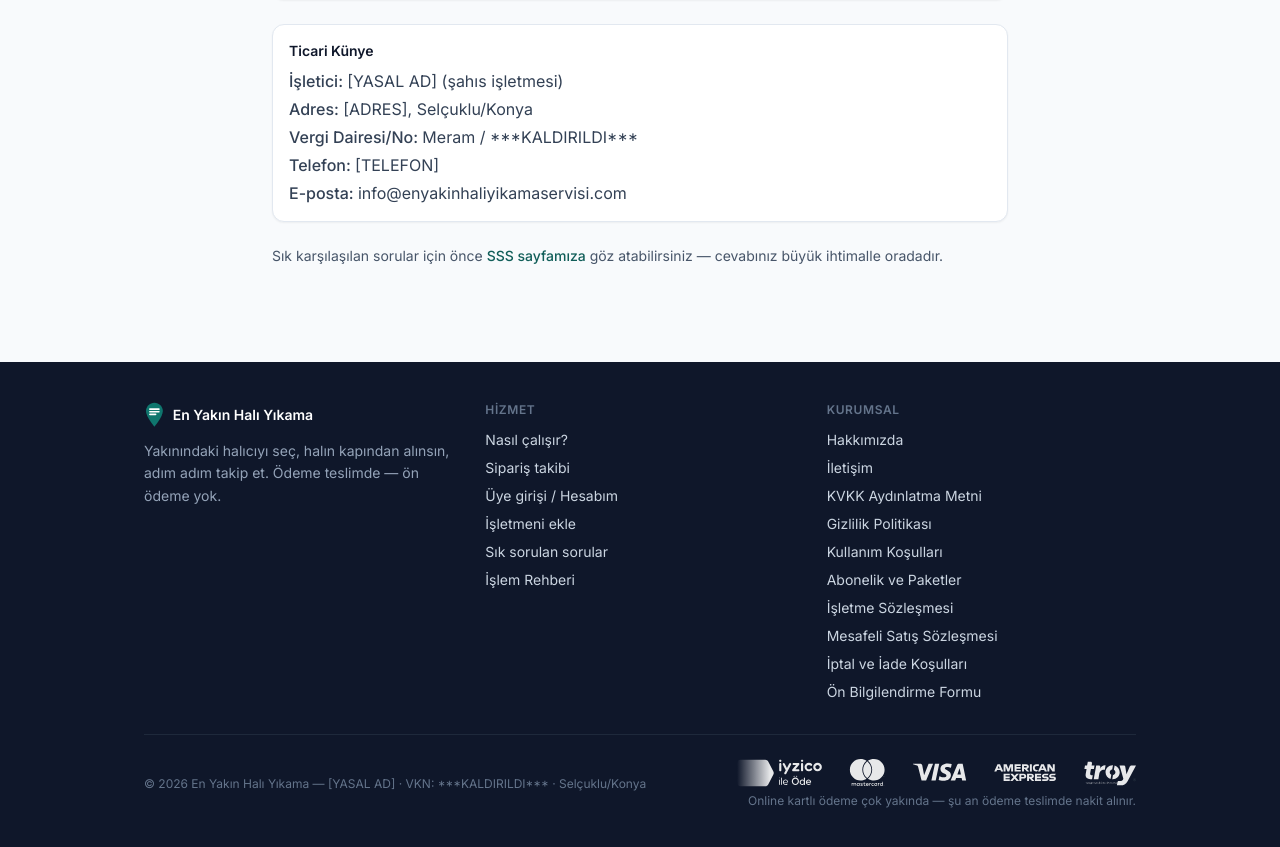
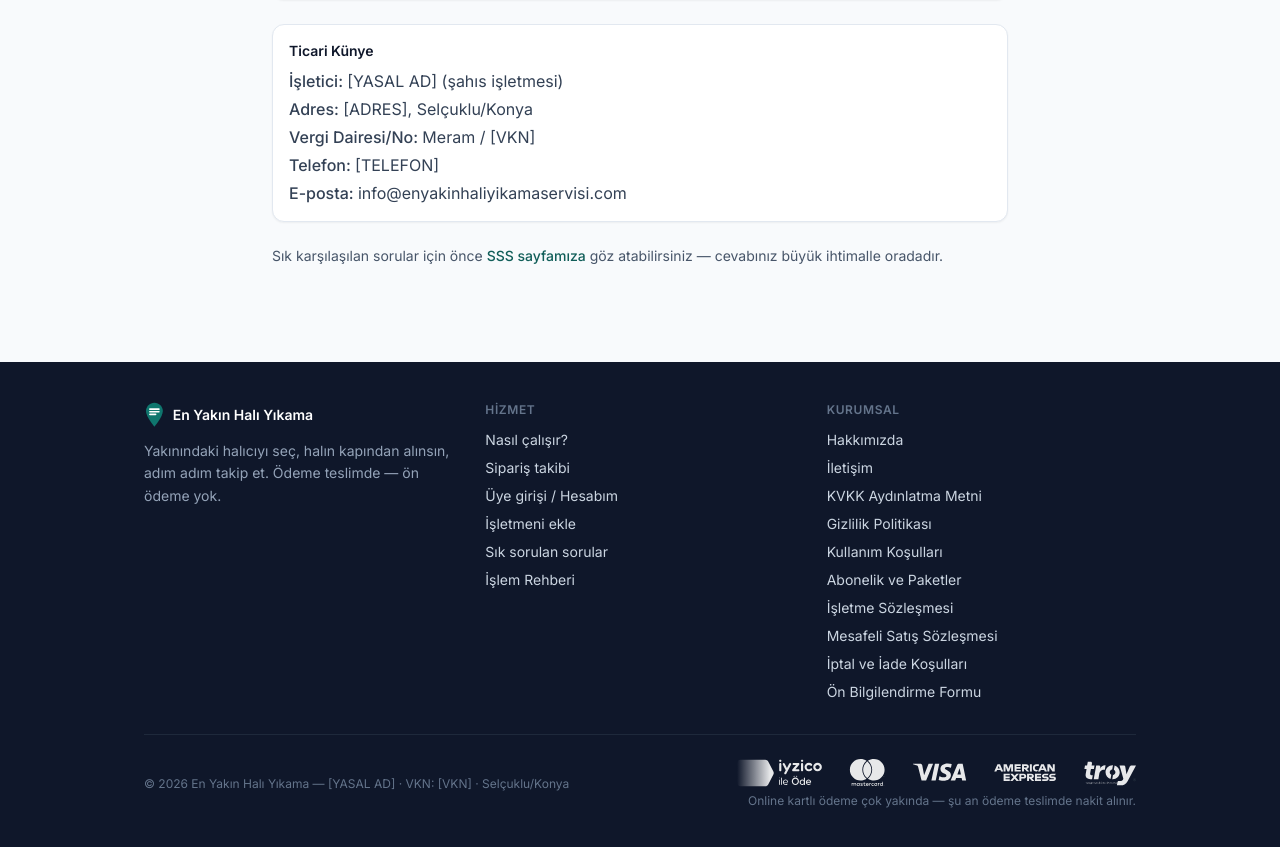
Before and after one commit to zegroged/hali-platform, a Next.js app: page /iletisim in a window 1280 px wide. Shown: the part 461-1308 px from the top of the page. Built offline with nearby package versions, Linux system fonts and the light colour scheme; no server answers.

Commit message:
fix(künye): footer ve 6 yasal sayfada yanlışlıkla TCKN (***KALDIRILDI***) 'VKN' olarak gösteriliyordu → gerçek VKN ***KALDIRILDI*** ile değiştirildi (kişisel TC'nin herkese açık sızması + hatalı etiket giderildi)

```diff
--- a/src/app/hakkimizda/page.tsx
+++ b/src/app/hakkimizda/page.tsx
@@ -81,7 +81,7 @@ export default function HakkimizdaPage() {
         <p>
           İşletici: <strong>[YASAL AD]</strong> (şahıs işletmesi) ·
           [ADRES], Selçuklu/Konya ·
-          Vergi Dairesi/No: Meram / ***KALDIRILDI***. Bize ulaşmak için{" "}
+          Vergi Dairesi/No: Meram / [VKN]. Bize ulaşmak için{" "}
           <Link
             href="/iletisim"
             className="font-medium text-brand-dark hover:underline"
--- a/src/app/iletisim/page.tsx
+++ b/src/app/iletisim/page.tsx
@@ -89,7 +89,7 @@ export default function IletisimPage() {
           </div>
           <div>
             <dt className="inline font-medium">Vergi Dairesi/No: </dt>
-            <dd className="inline">Meram / ***KALDIRILDI***</dd>
+            <dd className="inline">Meram / [VKN]</dd>
           </div>
           <div>
             <dt className="inline font-medium">Telefon: </dt>
--- a/src/app/isletme-sozlesmesi/page.tsx
+++ b/src/app/isletme-sozlesmesi/page.tsx
@@ -29,7 +29,7 @@ export default function IsletmeSozlesmesiPage() {
           <strong>aracı hizmet sağlayıcıdır</strong>; halı yıkama hizmetinin
           tarafı değildir. İşletici: <strong>[YASAL AD]</strong> (şahıs
           işletmesi), [ADRES],
-          Selçuklu/Konya · Vergi Dairesi/No: Meram / ***KALDIRILDI***.
+          Selçuklu/Konya · Vergi Dairesi/No: Meram / [VKN].
         </p>
         <p>
           <strong>İşletme:</strong> Platformda profili yayımlanan, halı yıkama
--- a/src/app/kvkk/page.tsx
+++ b/src/app/kvkk/page.tsx
@@ -28,7 +28,7 @@ export default function KvkkPage() {
         <p>
           Veri sorumlusu: <strong>[YASAL AD]</strong> (şahıs
           işletmesi) — [ADRES],
-          Selçuklu/Konya (Vergi Dairesi/No: Meram / ***KALDIRILDI***). KVKK
+          Selçuklu/Konya (Vergi Dairesi/No: Meram / [VKN]). KVKK
           kapsamındaki başvurularınız için başvuru kanalı:{" "}
           <a
             href="mailto:info@enyakinhaliyikamaservisi.com"
--- a/src/app/mesafeli-satis/page.tsx
+++ b/src/app/mesafeli-satis/page.tsx
@@ -33,7 +33,7 @@ export default function MesafeliSatisPage() {
           enyakinhaliyikamaservisi.com — işleticisi{" "}
           <strong>[YASAL AD]</strong> (şahıs işletmesi). Adres:
           [ADRES], Selçuklu/Konya ·
-          Vergi Dairesi/No: Meram / ***KALDIRILDI***. İletişim:
+          Vergi Dairesi/No: Meram / [VKN]. İletişim:
           info@enyakinhaliyikamaservisi.com (
           <Link href="/iletisim" className="text-brand-dark underline">
             iletişim sayfası
--- a/src/app/on-bilgilendirme/page.tsx
+++ b/src/app/on-bilgilendirme/page.tsx
@@ -31,7 +31,7 @@ export default function OnBilgilendirmePage() {
           Platform işleticisi (aracı hizmet sağlayıcı):{" "}
           <strong>[YASAL AD]</strong> (şahıs işletmesi). Adres:
           [ADRES], Selçuklu/Konya. Vergi
-          Dairesi/No: Meram / ***KALDIRILDI***. İletişim:
+          Dairesi/No: Meram / [VKN]. İletişim:
           info@enyakinhaliyikamaservisi.com.
         </p>
       </Section>
--- a/src/components/Footer.tsx
+++ b/src/components/Footer.tsx
@@ -119,7 +119,7 @@ export default function Footer() {
         <div className="mt-8 flex flex-col gap-4 border-t border-slate-800 pt-6 sm:flex-row sm:items-center sm:justify-between">
           <p className="text-xs text-slate-500">
             © 2026 En Yakın Halı Yıkama — [YASAL AD] · VKN:
-            ***KALDIRILDI*** · Selçuklu/Konya
+            [VKN] · Selçuklu/Konya
           </p>
           <div className="flex flex-col gap-1.5 sm:items-end">
             {/* iyzico logo bandı (resmî paket, beyaz sürüm) — ödeme güven işareti */}
```
